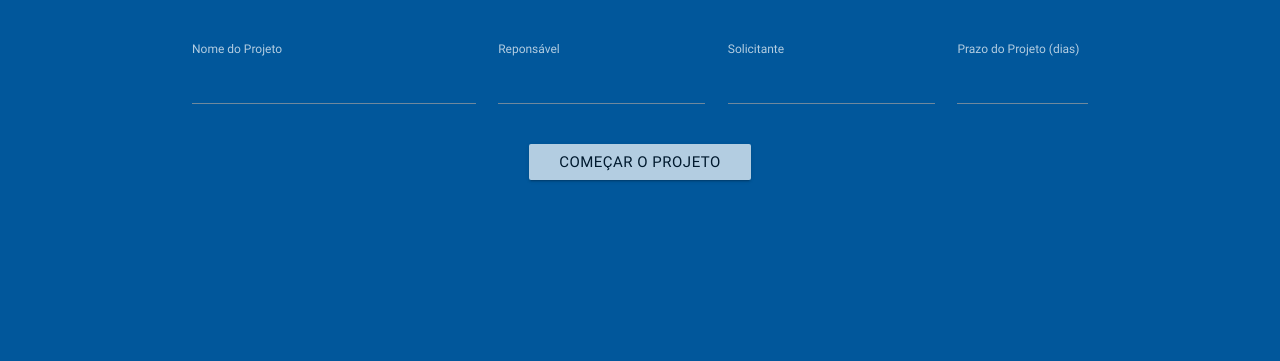
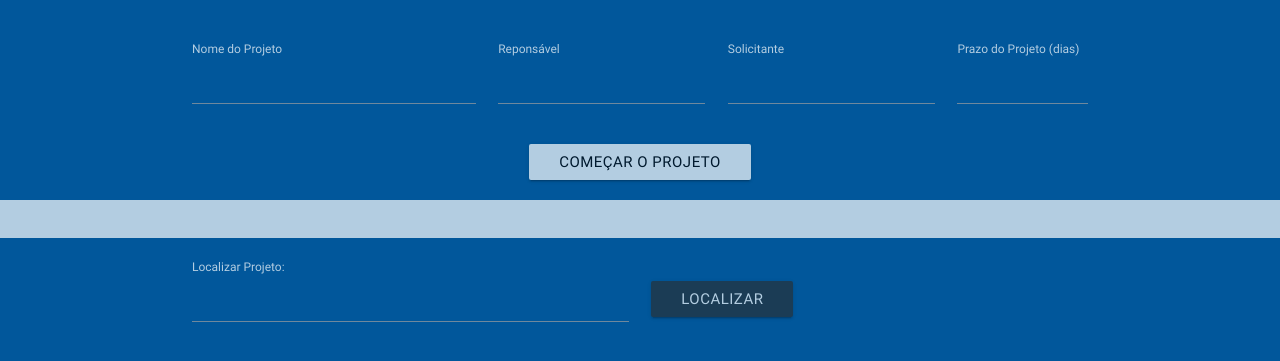
Before and after one commit to leolegends/gr_projetos, a PHP site: page / in a window 1280 px wide. Shown: the part 180-541 px from the top of the page. Run offline with PHP 8.4, Linux system fonts and the light colour scheme.

Commit message:
Adicionado buscar no INDEX

```diff
--- a/index.php
+++ b/index.php
@@ -35,7 +35,7 @@
 				<div class="col m2"
 				>
 					<label class="fonte">Prazo do Projeto (dias)</label>
-					<input class="fonte" type="number" name="pj_prazo" id="pj_prazo" required>
+					<input class="fonte" type="number" name="pj_prazo" id="pj_prazo" maxlenght="3" required>
 					<label class="fonte" id="projeto_label"></label>
 				</div>
 			</div>
@@ -47,7 +47,27 @@
 			</div>
 
 			</form>
+			</div>
+			<div class="row" style="background-color: white; height: 1cm;">
+			<center>
 
+			</center>
+			</div>
+			<div class='container'>
+	<!-- Formulário de busca -->
+			<form action="index.php" method="post">
+				<div class="row">
+					<div class="col m6">
+						<label class='fonte'>
+							Localizar Projeto:
+						</label>
+						<input class='fonte' type="text" name="pj_localizar">
+					</div>
+					<div class='col m6' style="margin-top: 0.6cm;">
+						<button class="btn waves blue-grey darken-4">Localizar</button>
+					</div>
+				</div>
+			</form>
 
 
 
```
